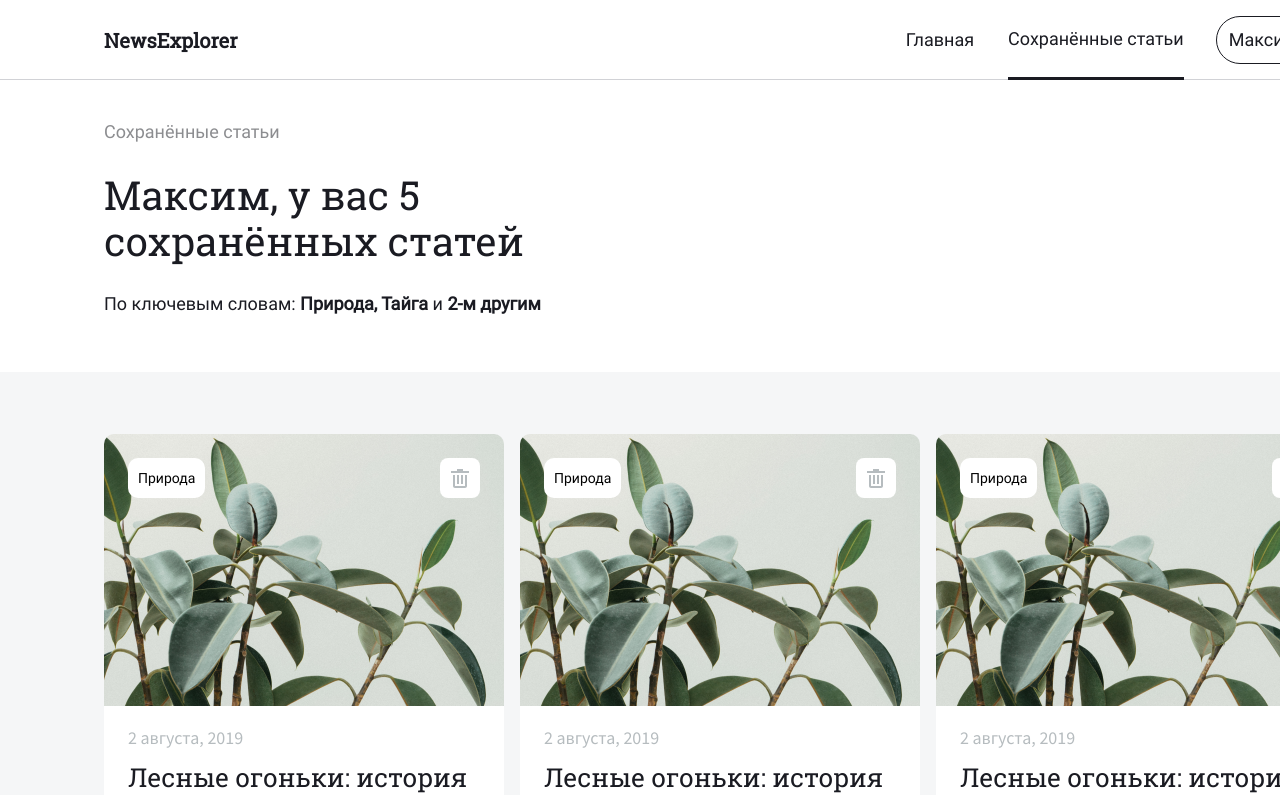
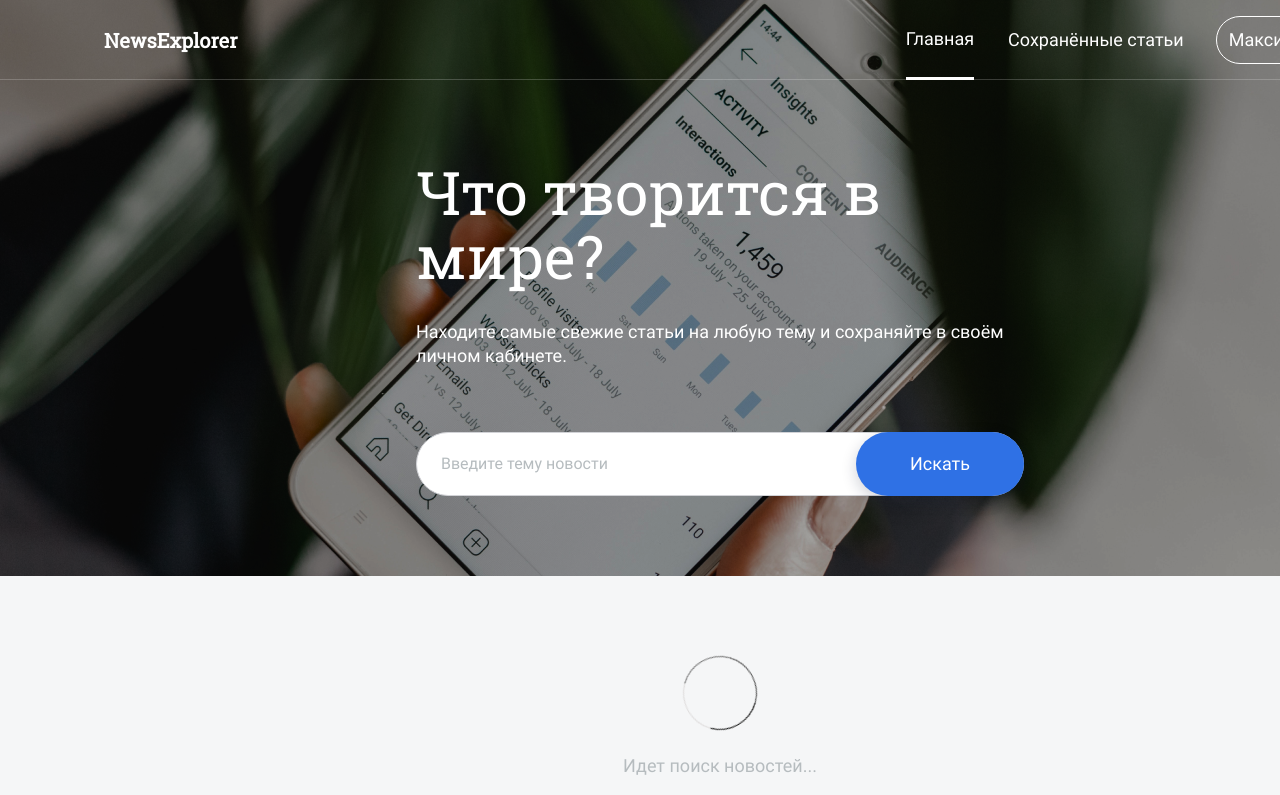
Before and after one commit to MaximStovba/news-explorer-frontend, a React (Create React App) app: page / in a window 1280 px wide. Shown: the top 795 px of the page. Built offline with nearby package versions, Linux system fonts and the light colour scheme.

Commit message:
Подготовить необходимые маршруты

```diff
--- a/package.json
+++ b/package.json
@@ -9,6 +9,7 @@
     "@testing-library/user-event": "^7.2.1",
     "react": "^16.14.0",
     "react-dom": "^16.14.0",
+    "react-router-dom": "^5.2.0",
     "react-scripts": "3.4.3"
   },
   "scripts": {
--- a/src/components/App/App.js
+++ b/src/components/App/App.js
@@ -1,6 +1,7 @@
 // App.js
 
 import React from 'react';
+import { Route, Switch } from 'react-router-dom';
 import Main from '../Main/Main';
 import SavedNews from '../SavedNews/SavedNews';
 import './App.css';
@@ -12,8 +13,12 @@ function App() {
     <div className="app">
     {
       loggedIn
-      ? <SavedNews loggedIn={loggedIn} />
-      : <Main loggedIn={loggedIn} />
+      ?
+      <Switch>
+        <Route path="/saved-news"><SavedNews loggedIn={loggedIn} /></Route>
+        <Route path="/"><Main loggedIn={loggedIn} /></Route>
+      </Switch>
+      : <Route path="/"><Main loggedIn={loggedIn} /></Route>
     }
     </div>
   );
--- a/src/components/Header/Header.js
+++ b/src/components/Header/Header.js
@@ -4,11 +4,11 @@ import React from 'react';
 import './Header.css';
 import Navigation from '../Navigation/Navigation';
 
-function Header({ loggedIn }) {
+function Header({ loggedIn, isMain }) {
   return (
-    <header className={`header header_style_${loggedIn ? 'black' : 'white'}`}>
-      <a href="/" className={`header__logo header__logo_style_${loggedIn ? 'black' : 'white'}`}>NewsExplorer</a>
-      <Navigation loggedIn={loggedIn} />
+    <header className={`header header_style_${!isMain ? 'black' : 'white'}`}>
+      <a href="/" className={`header__logo header__logo_style_${!isMain ? 'black' : 'white'}`}>NewsExplorer</a>
+      <Navigation loggedIn={loggedIn} isMain={isMain} />
     </header>
   );
 }
--- a/src/components/Main/Main.js
+++ b/src/components/Main/Main.js
@@ -10,13 +10,15 @@ import Preloader from '../Preloader/Preloader';
 import NotFound from '../NotFound/NotFound';
 import './Main.css';
 
+const isMain = true;
+
 function Main( {loggedIn} ) {
   return (
     <div className="main">
       <SearchForm />
-      <Header loggedIn={loggedIn} />
+      <Header loggedIn={loggedIn} isMain={isMain} />
       <Preloader />
-      <NewsCardList loggedIn={loggedIn} />
+      <NewsCardList loggedIn={loggedIn} isMain={isMain} />
       <NotFound />
       <About />
       <Footer />
--- a/src/components/Navigation/Navigation.css
+++ b/src/components/Navigation/Navigation.css
@@ -130,3 +130,20 @@
   right: 12px;
   top: 16px;
 }
+
+.navigation__btn_logout_main {
+  position: relative;
+  text-align: left;
+  padding-right: 38px;
+}
+
+.navigation__btn_logout_main:after {
+  content: '';
+  position: absolute;
+  width: 18px;
+  height: 16px;
+  background-image: url(../../images/logout_white.svg);
+  background-position: center;
+  right: 12px;
+  top: 16px;
+}
--- a/src/components/Navigation/Navigation.js
+++ b/src/components/Navigation/Navigation.js
@@ -5,30 +5,31 @@ import './Navigation.css';
 
 const userName = "Максим";
 
-function Navigation({ loggedIn }) {
+function Navigation({ loggedIn, isMain }) {
   return (
     <nav className={`navigation navigation_status_${loggedIn ? 'signin' : 'signout'}`}>
       <a href="/" className={
        `navigation__link
-        navigation__link_style_${loggedIn ? 'black' : 'white'}
+        navigation__link_style_${!isMain ? 'black' : 'white'}
         navigation__link_type_main
-        ${loggedIn ? '' : 'navigation__link_status_active'}`
+        ${!isMain ? '' : 'navigation__link_status_active'}`
       }>Главная</a>
   {
     loggedIn
-    ? <a href="/" className={
+    ? <a href="/saved-news" className={
        `navigation__link
-        navigation__link_style_${loggedIn ? 'black' : 'white'}
+        navigation__link_style_${!isMain ? 'black' : 'white'}
         navigation__link_type_article
-        ${loggedIn ? 'navigation__link_status_active' : ''}`
+        ${!isMain ? 'navigation__link_status_active' : ''}`
       }>Сохранённые&nbsp;статьи</a>
     : ""
   }
       <button type="button"
         className={
          `navigation__btn
-          navigation__btn_style_${loggedIn ? 'black' : 'white'}
-          ${loggedIn ? 'navigation__btn_logout' : ''}`
+          navigation__btn_style_${!isMain ? 'black' : 'white'}
+          ${loggedIn ? 'navigation__btn_logout' : ''}
+          ${loggedIn && isMain ? 'navigation__btn_logout_main' : ''}`
         }>{`${loggedIn ? userName : 'Авторизоваться'}`}</button>
     </nav>
   );
--- a/src/components/NewsCard/NewsCard.js
+++ b/src/components/NewsCard/NewsCard.js
@@ -10,7 +10,7 @@ import trash_enbl from '../../images/btn_trash_enbl.svg';
 import trash_dsbl from '../../images/btn_trash_dsbl.svg';
 
 
-function NewsCard({ loggedIn, isLiked }) {
+function NewsCard({ loggedIn, isLiked, isMain }) {
   // переменная состояния (всплывающая подсказка)
   const [hintStyle, setHintStyle] = React.useState('');
   // задаем переменную стиля для всплывающей подсказки
@@ -24,7 +24,7 @@ function NewsCard({ loggedIn, isLiked }) {
   React.useEffect(() => {
     function decorateCardBtn() {
       if (loggedIn) {setTrashStyle(trash_dsbl)}
-      if (isLiked) {
+      if (isLiked && loggedIn) {
         setLikeStyle(like_marked);
       } else {
         setLikeStyle(like_normal);
@@ -33,16 +33,26 @@ function NewsCard({ loggedIn, isLiked }) {
     decorateCardBtn();
   }, [isLiked, loggedIn]);
 
+  // обрабатываем событие наведения курсора мыши
   function handleMouseEnter() {
     setHintStyle('visible');
     if (loggedIn) {setTrashStyle(trash_enbl)}
     if (!isLiked) { setLikeStyle(like_hover) }
   }
 
+  // обрабатываем событие снятия курсора мыши
   function handleMouseLeave() {
     setHintStyle('hidden');
     if (loggedIn) {setTrashStyle(trash_dsbl)}
     if (!isLiked) {setLikeStyle(like_normal)}
+  }
+
+  // выбор надписи подсказки для кнопки лайка
+  function likeMessage() {
+    if (isMain && !isLiked) {
+      return 'Сохранить'
+    }
+    return 'Убрать из сохранённых'
   }
 
   return (
@@ -53,10 +63,10 @@ function NewsCard({ loggedIn, isLiked }) {
       <p className="card__text card__text_overflow">Фотограф отвлеклась от освещения суровой политической реальности Мексики , чтобы запечатлеть ускользающую красоту.</p>
       <p className="card__source">Медуза</p>
       <p className="card__keyword">Природа</p>
-      <p className="card__hint" style={ style }>{`${loggedIn ? 'Убрать из сохранённых' : 'Войдите, чтобы сохранять статьи'}`}</p>
+      <p className="card__hint" style={ style }>{`${loggedIn ? likeMessage() : 'Войдите, чтобы сохранять статьи'}`}</p>
       <button
         className="card__btn"
-        style={{ backgroundImage: `url(${ loggedIn ? trashStyle : likeStyle })` }}
+        style={{ backgroundImage: `url(${ loggedIn && !isMain ? trashStyle : likeStyle })` }}
         onMouseEnter={ handleMouseEnter }
         onMouseLeave={ handleMouseLeave }>
       </button>
--- a/src/components/NewsCardList/NewsCardList.js
+++ b/src/components/NewsCardList/NewsCardList.js
@@ -4,7 +4,7 @@ import React from 'react';
 import NewsCard from '../NewsCard/NewsCard';
 import './NewsCardList.css';
 
-function NewsCardList({ loggedIn }) {
+function NewsCardList({ loggedIn, isMain }) {
   return (
     <form
       name="cardlist"
@@ -18,11 +18,11 @@ function NewsCardList({ loggedIn }) {
        `}>Результаты поиска
       </h2>
       <div className={`news-cardlist__container news-cardlist__container_status_${loggedIn ? 'login' : 'logout'}`}>
-        <NewsCard loggedIn={loggedIn} isLiked={false} />
-        <NewsCard loggedIn={loggedIn} isLiked={true} />
-        <NewsCard loggedIn={loggedIn} isLiked={false} />
-        <NewsCard loggedIn={loggedIn} isLiked={true} />
-        <NewsCard loggedIn={loggedIn} isLiked={false} />
+        <NewsCard loggedIn={loggedIn} isLiked={false} isMain={isMain} />
+        <NewsCard loggedIn={loggedIn} isLiked={true} isMain={isMain} />
+        <NewsCard loggedIn={loggedIn} isLiked={false} isMain={isMain} />
+        <NewsCard loggedIn={loggedIn} isLiked={true} isMain={isMain} />
+        <NewsCard loggedIn={loggedIn} isLiked={false} isMain={isMain} />
       </div>
       <button
           type="submit"
--- a/src/index.js
+++ b/src/index.js
@@ -1,12 +1,15 @@
 import React from 'react';
 import ReactDOM from 'react-dom';
+import { BrowserRouter } from 'react-router-dom'; // импортируем BrowserRouter
 import './index.css';
 import App from './components/App/App';
 import * as serviceWorker from './serviceWorker';
 
 ReactDOM.render(
   <React.StrictMode>
-    <App />
+    <BrowserRouter>
+      <App />
+    </BrowserRouter>
   </React.StrictMode>,
   document.getElementById('root')
 );
```
Also changed, not shown: 1 other file (tests, documents, lock files or other folders).
